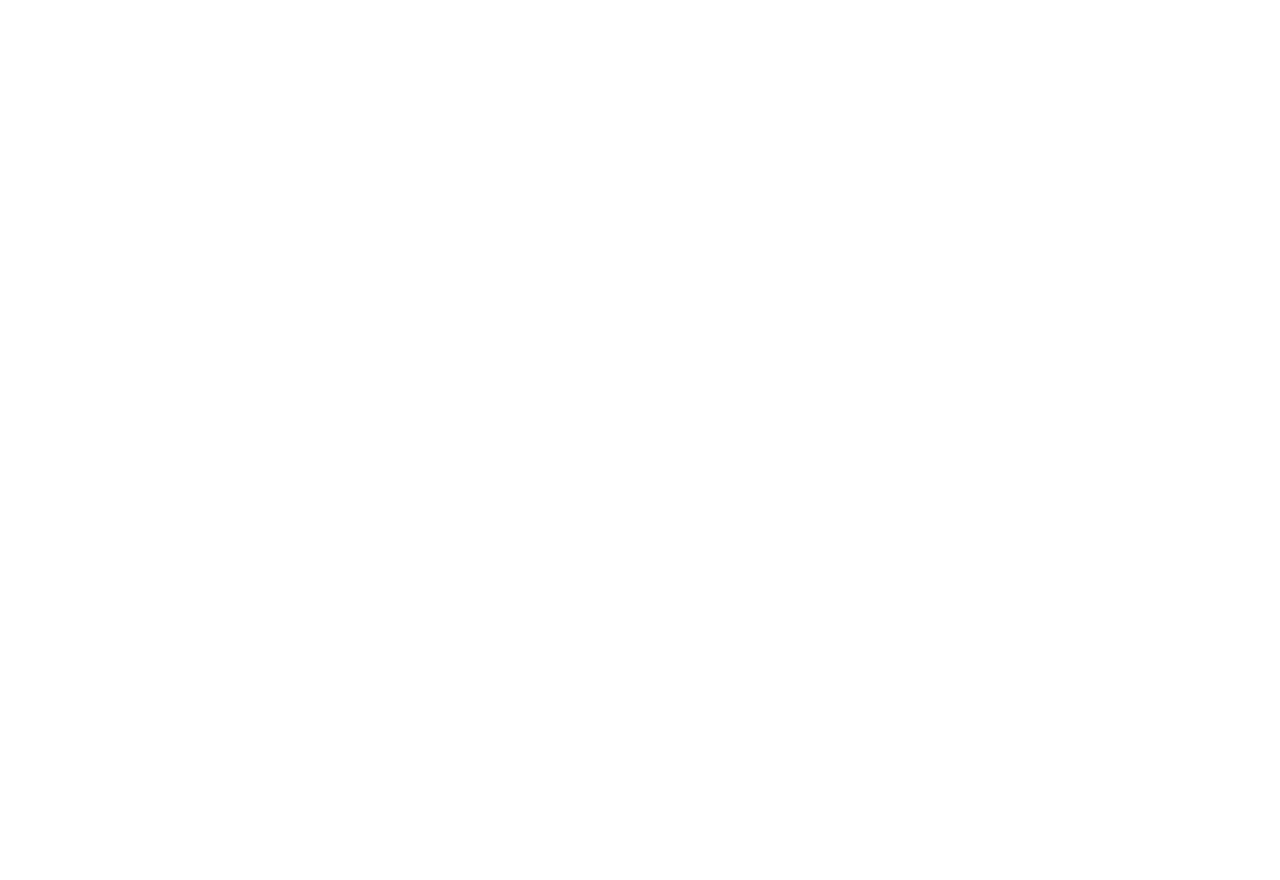
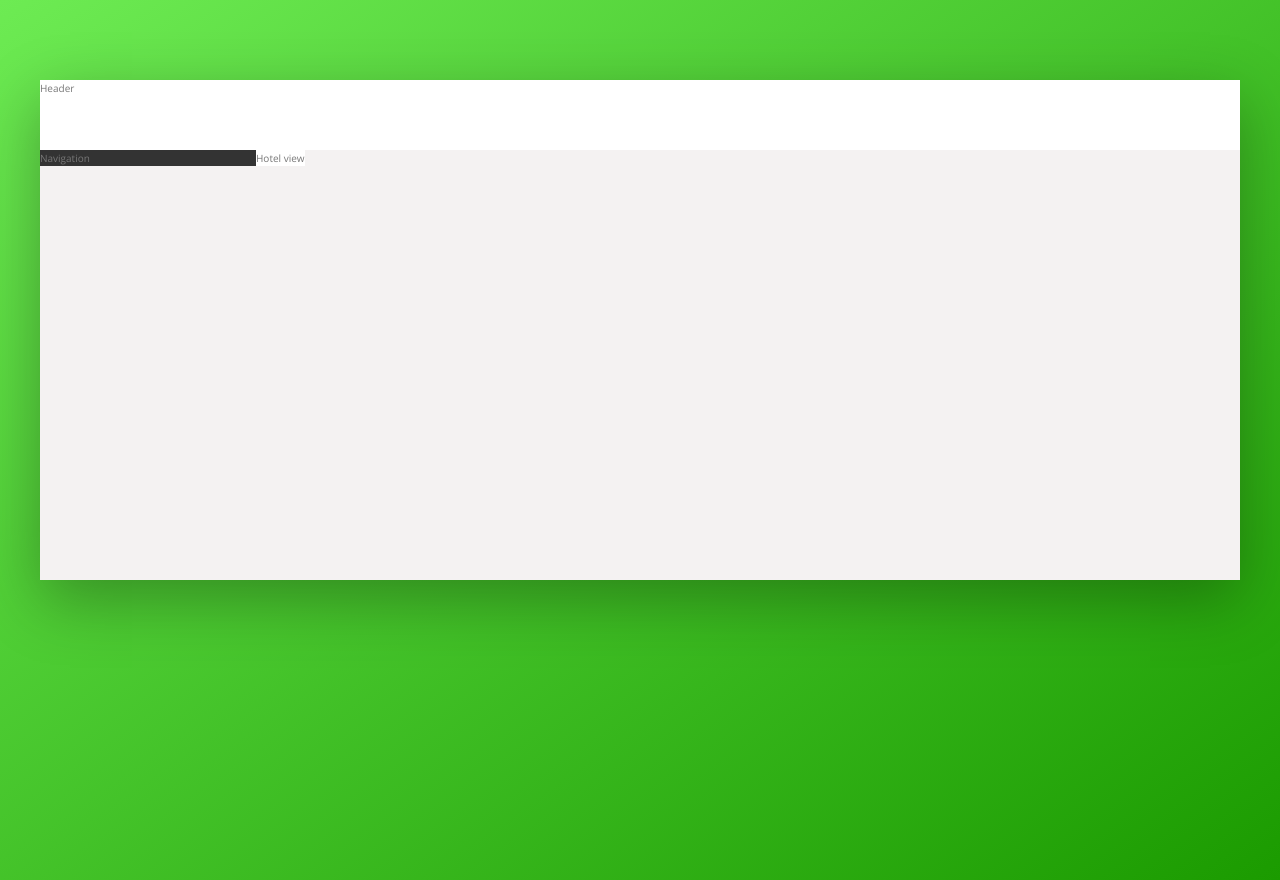
Before and after one commit to SashaPatsel/book.me, a website: page index.html in a window 1280 px wide. Before the commit the page ends 800 px from the top, so only its background shows below. Drawn offline with nearby package versions, Linux system fonts and the light colour scheme.

Commit message:
add main container

```diff
--- a/index.html
+++ b/index.html
@@ -11,6 +11,18 @@
         <title>Book Me!</title>
     </head>
     <body>
-
+        <div class="container">
+            <header class="header">
+                Header
+            </header>
+            <div class="content">
+                <nav class="sidebar">
+                    Navigation
+                </nav>
+                <main class="hotel">
+                    Hotel view
+                </main>
+            </div>
+        </div>
     </body>
 </html>
--- a/sass/_base.scss
+++ b/sass/_base.scss
@@ -5,8 +5,20 @@
 // CSS variables
 :root {
   --color-primary: #28E700;
-  --color-primary-light: #48E826;
-  --color-primary-dark: #23C800;
+  --color-primary-light: #6DEB53;
+  // --color-primary-light: #48E826; mid-light
+  --color-primary-dark: #1B9B00;
+  // --color-primary-dark: #23C800; mid-dark
+  --grey-light-1: #faf9f9;
+  --grey-light-2: #f4f2f2;
+  --grey-light-3: #f0eeee;
+  --grey-light-4: #ccc;
+
+  --grey-dark-1: #333;
+  --grey-dark-2: #777;
+  --grey-dark-3: #999 ;
+
+  --shadow-dark: 0 2rem 6rem rgba(0,0,0,.3);
 }
 
 * {
@@ -31,4 +43,10 @@ body {
   font-family: "Open Sans", sans-serif;
   font-weight: 400;
   line-height: 1.6;
+  color: var(--grey-dark-2);
+  background-image: linear-gradient(to right bottom, var(--color-primary-light), var(--color-primary-dark));
+  background-size: cover;
+  background-repeat: no-repeat;
+
+min-height: 100vh;
 }
--- a/sass/_layout.scss
+++ b/sass/_layout.scss
@@ -0,0 +1,27 @@
+.container {
+  max-width: 120rem;
+  margin: 8rem auto;
+  background-color: var(--grey-light-2);
+  box-shadow: var(--shadow-dark);
+
+  min-height: 50rem;
+}
+
+.header {
+  height: 7rem;
+  background-color: white;
+  border-bottom: var(--grey-light-2);
+}
+
+.content {
+  display: flex;
+}
+
+.sidebar {
+  background-color: var(--grey-dark-1);
+  flex: 0 0 18%;
+}
+
+.hotel {
+background-color: white;
+}
```
Also changed, not shown: package.json (+16 -2 lines), css/style.css, 1 other file.
